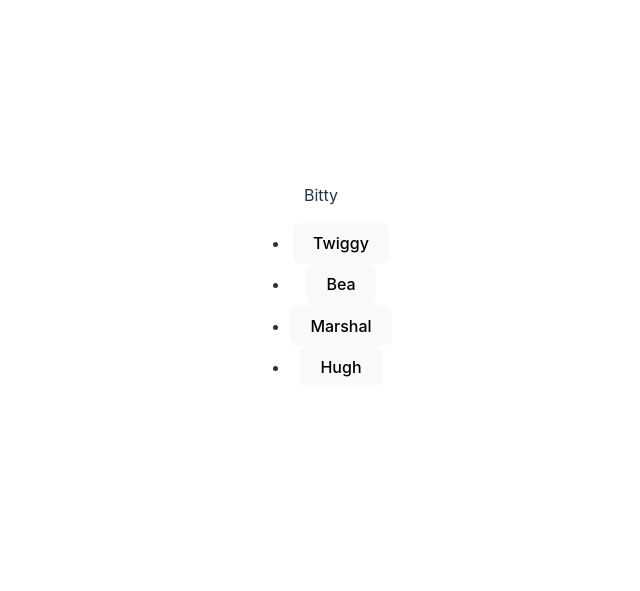
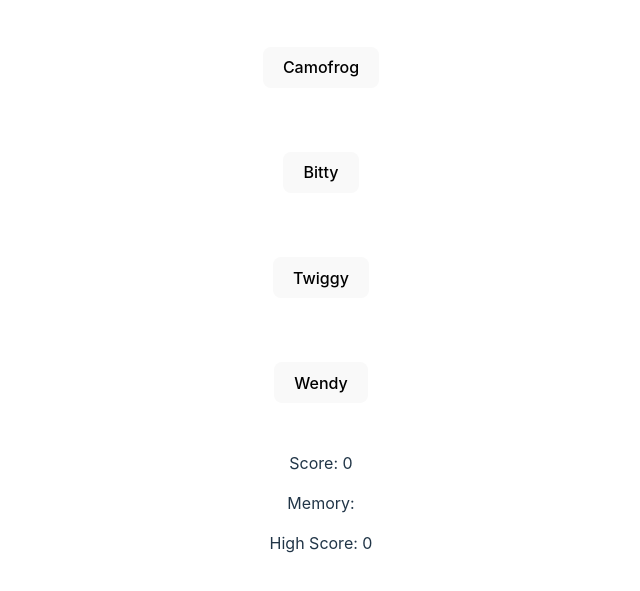
Before and after one commit to andrewtran28/memory-card-game, a React (Vite) app: page / in a window 1280 px wide. Shown: the part 107-698 px from the top of the page, without its empty margins (319-959 px from the left). Built offline with nearby package versions, Linux system fonts and the light colour scheme.

Commit message:
deck outside App()

```diff
--- a/src/App.jsx
+++ b/src/App.jsx
@@ -1,36 +1,95 @@
 import './App.css'
 import { useState } from 'react';
-import CardTable from './components/MemoryGame'
+import Card from './components/MemoryGame'
 import GetVillager from './components/Nookipedia'
 
+// let deck = ["1 Dog", "2 Cat", "3 Frog", "4 Bear"];
+
+const numCards = 4; //Defines number of cards for game
+
+const initializeDeck = () => {
+  let deck = [];
+
+  for (var i = 0; i < numCards; i++) {
+    let villager = GetVillager();
+
+    //Re-choose villager for index if deck already includes the chosen villager
+    while (deck.includes(villager)) {
+      villager = GetVillager();
+    }
+    deck.push(villager);
+  }
+
+  return deck;
+}
+
+const deck = initializeDeck();
+
 function App() {
-  let memory = [];
-  const [table, setTable] = useState("");
+  const [list, setList] = useState(deck);
+  const [score, setScore] = useState(0);
+  const [highScore, setHighScore] = useState(0);
+  const [memory, setMemory] = useState([]);
 
-  const cardChosen = (chosenName) => {
-    if(memory.includes(chosenName)) {
+  const shuffleDeck = (array) => {
+    let currentIndex = array.length;
+
+    while (currentIndex != 0) {
+      let randomIndex = Math.floor(Math.random() * currentIndex);
+      currentIndex--;
+
+      [array[currentIndex], array[randomIndex]] = [array[randomIndex], array[currentIndex]];
+    }
+
+    return array;
+  }
+
+  const handleCardClick = (chosenCard) => {
+    if(memory.includes(chosenCard)) {
       console.log("You lost");
+
+      setScore(0);
+      setMemory([]);
     } else {
-      memory.push(chosenName);
-      //shuffle deck and re-render
-      //subtract possibleCards
-      //increase score
-      console.log(memory);
+      setScore((score) => {
+        var newScore = score + 1;
+        if (newScore > highScore) {
+          setHighScore(() => newScore);
+        }
+        return newScore;
+      });
+
+      setMemory(prevMemory => [...prevMemory, chosenCard]);
+      if ((memory.length + 1) === deck.length) {
+        console.log("You win");
+
+        setScore(0);
+        setMemory([]);
+      }
     }
-  };
 
-  const shuffleDeck = () => {
-
+    const arrayCopy = list;
+    shuffleDeck(deck);
+    setList(() => arrayCopy);
   }
 
   return (
-    <>
-      <GetVillager/>
-      <br/>
-      <CardTable
-        cardSelect={cardChosen}
-      />
-    </>
+    <div>
+      {deck.map((card) => {
+        return (
+          <Card
+            name={card}
+            key={card}
+            handleCardClick={() => handleCardClick(card)}
+          />
+        );
+      })}
+
+      <p>Score: {score}</p>
+      <p>Memory: {memory}</p>
+
+      <p>High Score: {highScore}</p>
+    </div>
   )
 }
 
--- a/src/components/MemoryGame.jsx
+++ b/src/components/MemoryGame.jsx
@@ -1,51 +1,43 @@
 import GetVillager from "./Nookipedia";
 
-function setupDeck() {
-    // let deck = ["A", "B", "C", "D"];
 
-    let deck = [];
-    for (var i = 0; i < 4; i++) {
-        deck.push(GetVillager());
-    }
+// function shuffleDeck(deck) {
+//     let currentIndex = deck.length;
 
-    return deck;
-}
+//     while (currentIndex != 0) {
 
-function shuffleDeck(deck) {
-    let currentIndex = deck.length;
+//       let randomIndex = Math.floor(Math.random() * currentIndex);
+//       currentIndex--;
 
-    while (currentIndex != 0) {
+//       [deck[currentIndex], deck[randomIndex]] = [deck[randomIndex], deck[currentIndex]];
+//     }
+// }
 
-      let randomIndex = Math.floor(Math.random() * currentIndex);
-      currentIndex--;
+// function Card({deck, cardChosen}) {
+//     const deckArray = deck.map((card) => {
+//         const index = deck.indexOf(card);
+//         return (
+//             <div>
+//                 <li key={index} data-key={index} className="card-list">
+//                     <button className="btn-card" onClick={() => cardChosen(deck[index])}>{deck[index]}</button>
+//                 </li>
+//             </div>
+//         )
+//     });
 
-      [deck[currentIndex], deck[randomIndex]] = [deck[randomIndex], deck[currentIndex]];
-    }
-}
+//     return(
+//         <div className="table">
+//             <ul>{deckArray}</ul>
+//         </div>
+//     )
+// }
 
-function CardTable({cardSelect}) {
-    let deck = setupDeck();
-    shuffleDeck(deck);
-
-    const deckArray = deck.map((card) => {
-        const index = deck.indexOf(card);
-
-        return (
-            <div>
-                <li key={index} data-key={index} className="card-list">
-                    <button className="btn-card" onClick={() => cardSelect(deck[index])}>{deck[index]}</button>
-                </li>
-            </div>
-
-        )
-    })
-
-    return(
-        <div className="table">
-            <ul>{deckArray}</ul>
+function Card({ name, handleCardClick }) {
+    return (
+        <div className="card">
+            <button onClick={handleCardClick}>{name}</button>
         </div>
     )
 }
 
-// export default SetupDeck;
-export default CardTable;
+export default Card;
```
